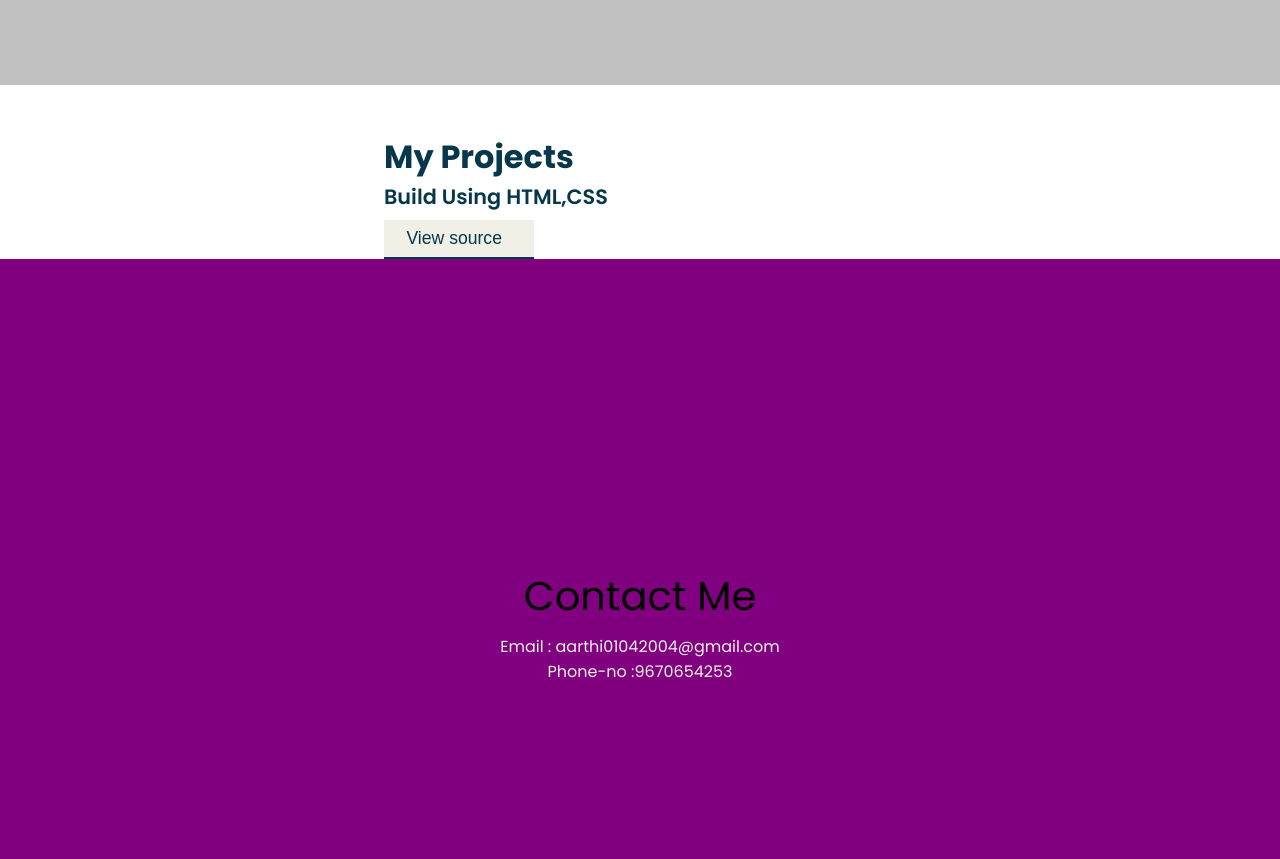
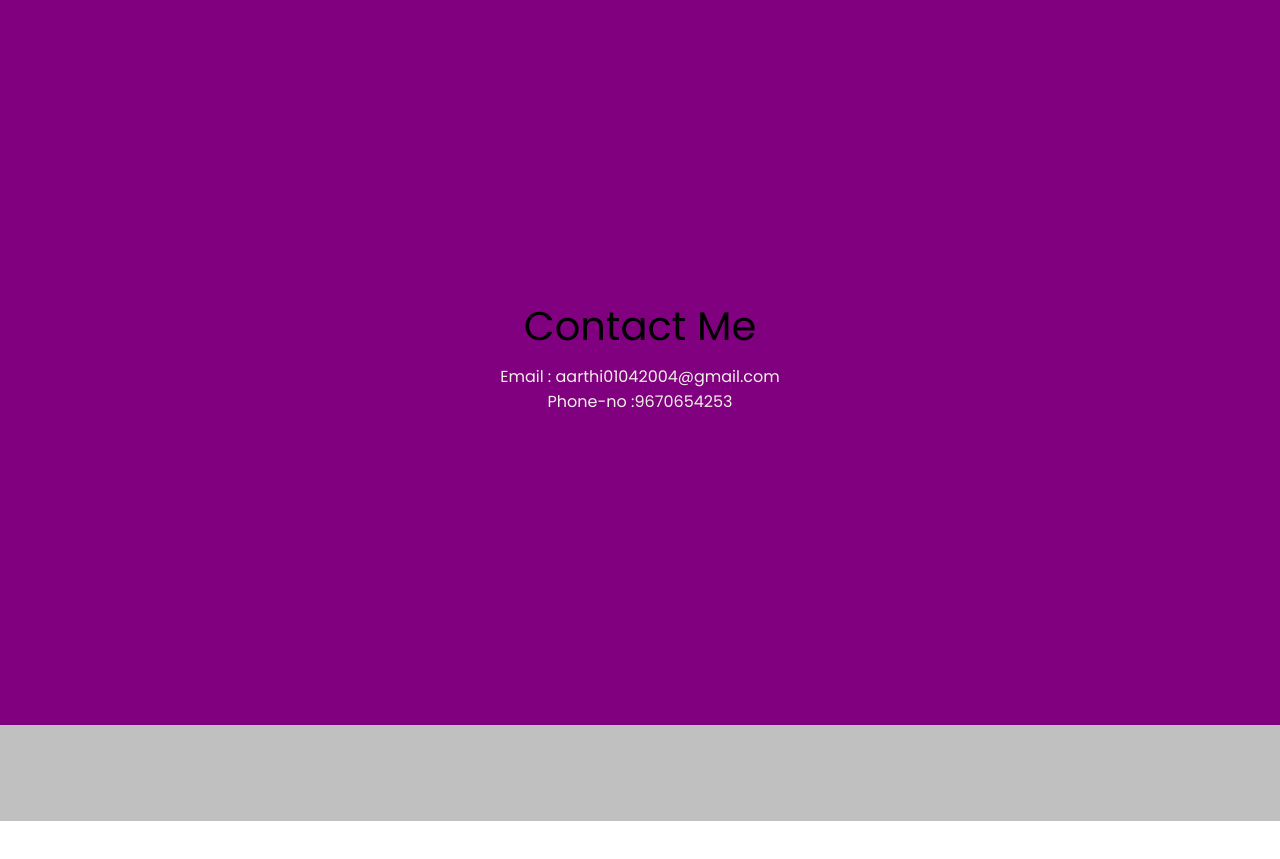
Before and after one commit to Aarthimari/portfolio1, a plain HTML site: page index.html in a window 1280 px wide. Shown: the part 1300-2159 px from the top of the page. After the commit the page ends 2121 px from the top, so only its background shows below. Drawn offline with Linux system fonts and the light colour scheme.

Commit message:
Update index.html

```diff
--- a/index.html
+++ b/index.html
@@ -75,33 +75,7 @@
                 </div>
              </div>
             </div>
-                 </div>
-        </div>
-      </div>
     </div>
- </section>
-
-            </button>
-          </div>
-        </div>
-
-        <div class="proj-2">
-
-          <div class="proj2-details">
-            <i class="fab fa-html5"></i>
-            <i class="fab fa-css3-alt"></i>
-            <h2>My Projects</h2>
-            <p>Build Using HTML,CSS</p>
-            <button><a href="http://mypjtwebsite.ccbp.tech" target="blank">View source <i
-              class="fas fa-external-link-alt"></i></a>
-
-         </div>
-
-        </div>
-
-      </div>
-    </div>
-  </section>
   <div class="contact" id="contact-me">
     <div class="container">
       <div class="contact-content">
```
